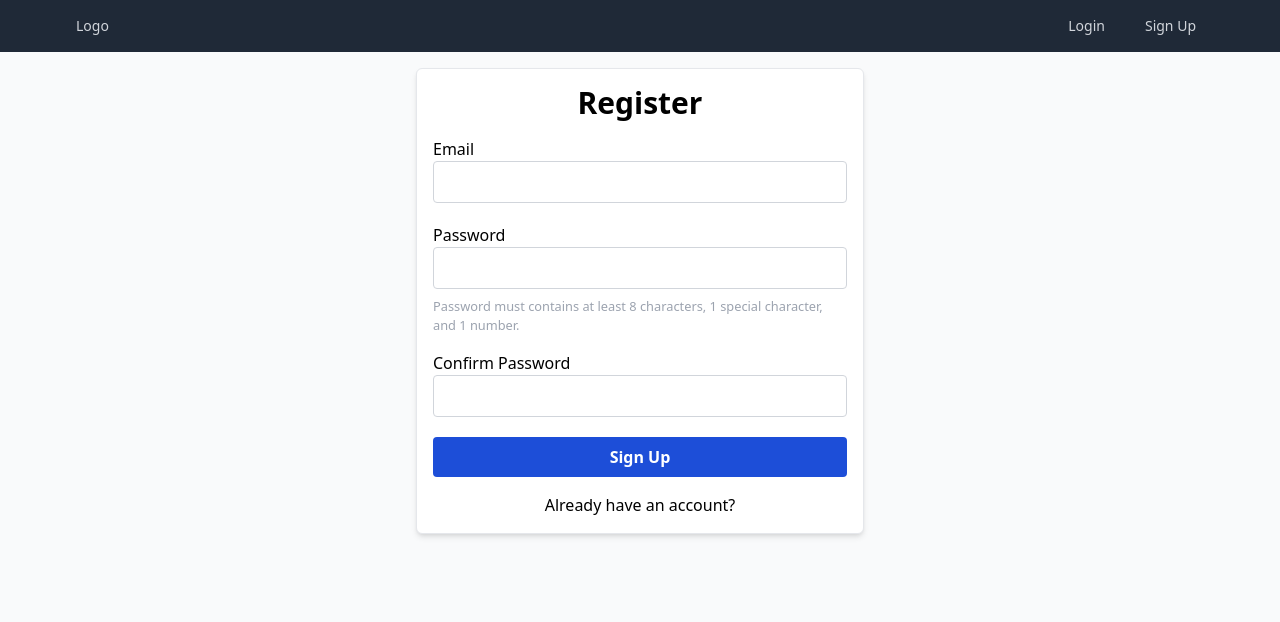
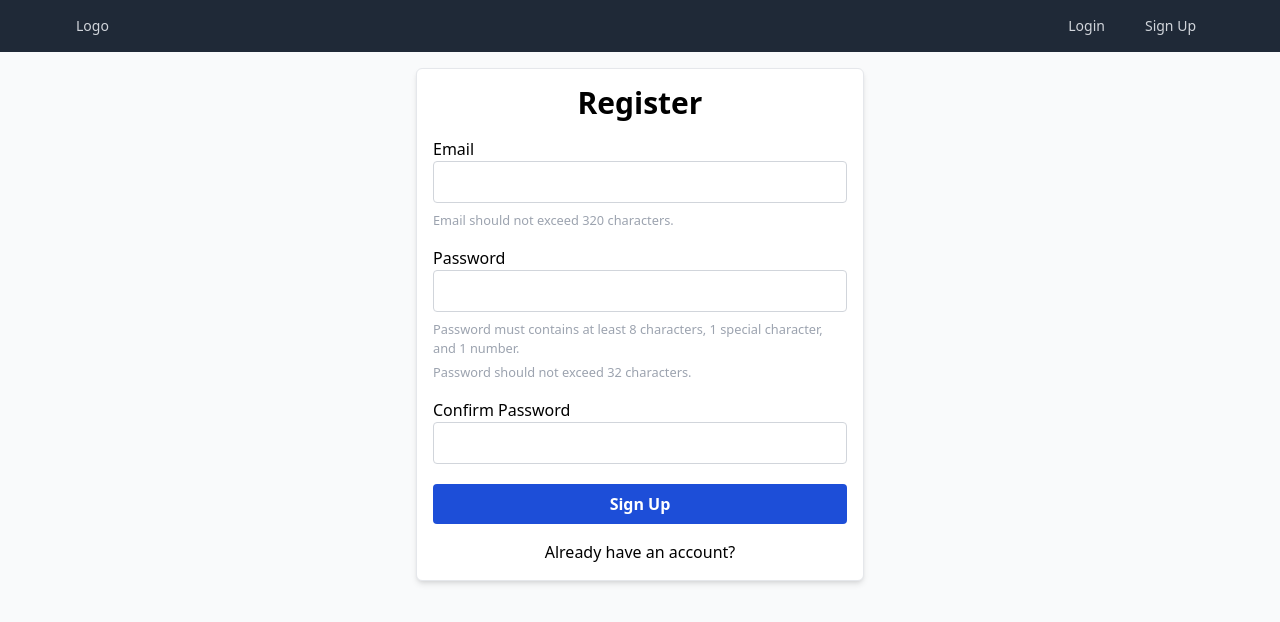
Before and after one commit to kevintdao/hvac-erecords, a Next.js app in the folder client/: page /register in a window 1280 px wide. Shown: the top 622 px of the page. Built offline with nearby package versions, Linux system fonts and the light colour scheme.

Commit message:
Add max characters limitation for email/password

```diff
--- a/client/components/Register.jsx
+++ b/client/components/Register.jsx
@@ -14,10 +14,14 @@ export default function Register(props) {
       value: 8,
       message: "Must contains at least 8 characters"
     },
+    maxLength: {
+      value: 32,
+      message: "Must not exceed 32 characters"
+    },
     pattern: {
       value: /^(?=.*[A-Za-z])(?=.*\d)(?=.*[@$!%*#?&])[A-Za-z\d@$!%*#?&]{8,}$/,
       message: "Must contains at least 1 special character and 1 number"
-    }
+    },
   });
 
   const onSubmit = (data) => {
@@ -53,10 +57,15 @@ export default function Register(props) {
                 pattern: {
                   value: /[a-z0-9]+@[a-z]+\.[a-z]{2,3}/,
                   message: "Enter a valid email"
+                },
+                maxLength: {
+                  value: 320,
+                  message: "Email address should not exceed 320 characters"
                 }
               })}
             />
             <span className='text-sm text-red-700 mt-1' id="email-help">{errors.email?.message}</span>
+            <small className="text-gray-400 mt-1">Email should not exceed 320 characters.</small>
           </div>
 
           {/* password */}
@@ -75,6 +84,7 @@ export default function Register(props) {
             />
             <span className='text-sm text-red-700 mt-1' id="pass-help">{errors.password?.message}</span>
             <small className='text-gray-400 mt-1'>Password must contains at least 8 characters, 1 special character, and 1 number.</small>
+            <small className="text-gray-400 mt-1">Password should not exceed 32 characters.</small>
           </div>
 
           {/* confirm password */}
```
